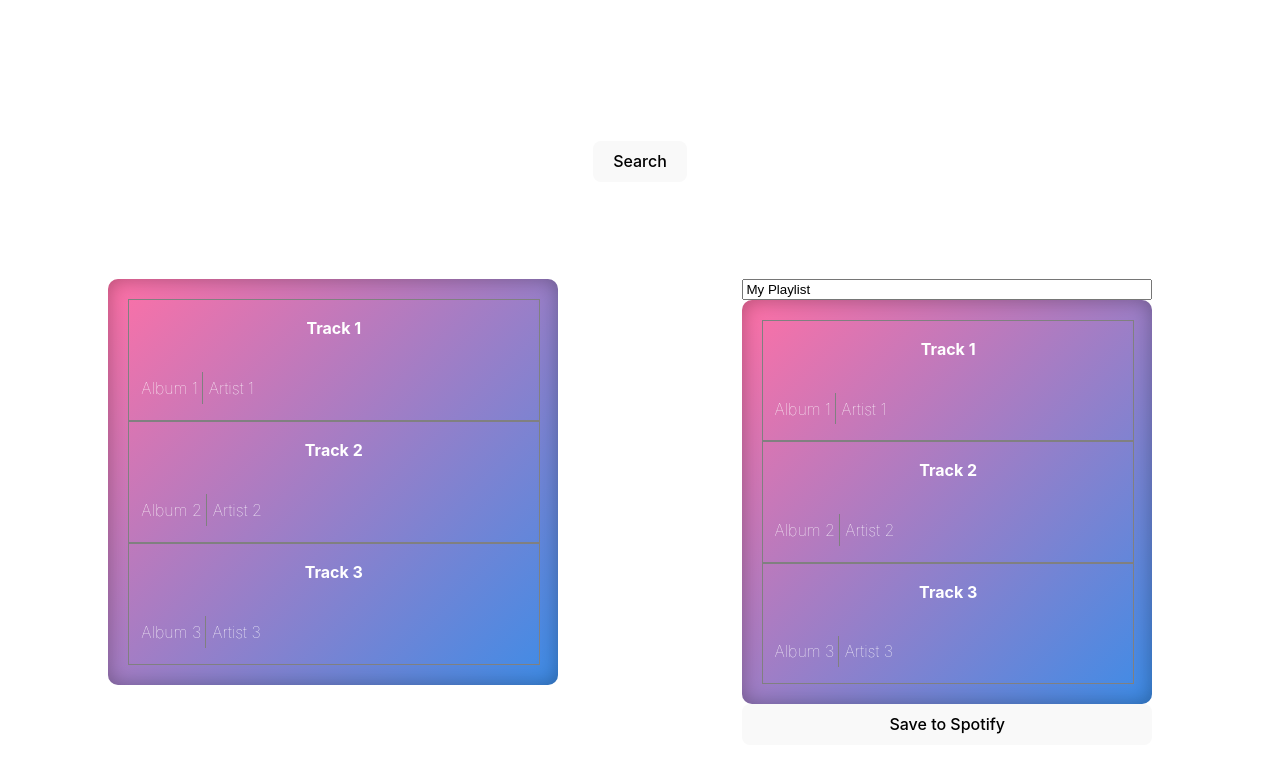
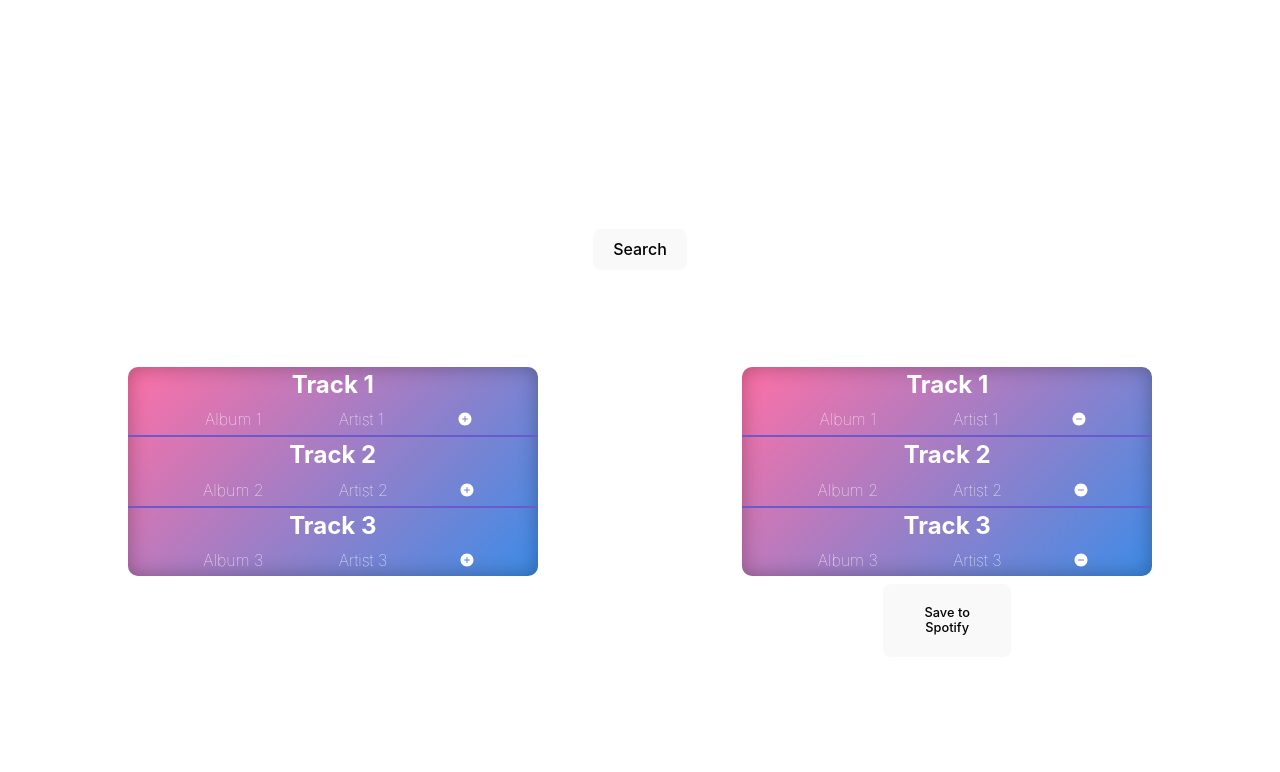
Before and after one commit to kmooredev/jammming, a React (Vite) app: page / in a window 1280 px wide. Shown: the top 772 px of the page. Built offline with nearby package versions, Linux system fonts and the light colour scheme.

Commit message:
added more styling

```diff
--- a/package.json
+++ b/package.json
@@ -11,7 +11,8 @@
   },
   "dependencies": {
     "react": "^18.2.0",
-    "react-dom": "^18.2.0"
+    "react-dom": "^18.2.0",
+    "react-icons": "^5.0.0"
   },
   "devDependencies": {
     "@types/react": "^18.2.43",
--- a/src/App.tsx
+++ b/src/App.tsx
@@ -6,7 +6,7 @@ import Playlist from './components/Playlist/Playlist'
 
 function App() {
 
-  const [tracks, ] = useState([{
+  const [results, ] = useState([{
     id: '1',
     name: 'Track 1',
     artist: 'Artist 1',
@@ -29,7 +29,7 @@ function App() {
     <div className='container'>
       <SearchBar />
       <div className='main'>
-        <SearchResults searchResults={tracks}/>
+        <SearchResults searchResults={results}/>
         <Playlist />
       </div>
     </div>
--- a/src/components/Playlist/Playlist.tsx
+++ b/src/components/Playlist/Playlist.tsx
@@ -4,7 +4,6 @@ import Tracklist from "../Tracklist/Tracklist";
 import styles from './Playlist.module.css';
 
 const Playlist: React.FC = () => {
-  const [playlistName, setPlaylistName] = useState('My Playlist');
   const [playlistTracks, ] = useState([
     {
       id: '1',
@@ -26,16 +25,11 @@ const Playlist: React.FC = () => {
     }
   ])
 
-  const handleNameChange = (event: React.ChangeEvent<HTMLInputElement>) => {
-    setPlaylistName(event.target.value);
-  }
-
     return (
-    <div className={styles.playlist}>
-      <input type="text" value={playlistName} onChange={handleNameChange}/>
-      <Tracklist kind='playlist' tracks={playlistTracks}/>
-      <SaveButton />
-    </div>
+      <div className={styles.playlist}>
+        <Tracklist listType='playlist' tracks={playlistTracks}/>
+        <SaveButton />
+      </div>
   );
 }
 
--- a/src/components/SearchResults/SearchResults.tsx
+++ b/src/components/SearchResults/SearchResults.tsx
@@ -1,5 +1,5 @@
 import Tracklist from "../Tracklist/Tracklist"
-import { TrackProps } from "../Track"
+import { TrackProps } from "../Track/Track"
 import styles from './SearchResults.module.css'
 
 interface SearchResultsProps {
@@ -10,7 +10,7 @@ const SearchResults = ({searchResults}: SearchResultsProps) => {
 
   return (
     <div className={styles.results}>
-      <Tracklist kind='results' tracks={searchResults}/>
+      <Tracklist listType='results' tracks={searchResults}/>
     </div>
   )
 }
--- a/src/components/Track.tsx
+++ /dev/null
@@ -1,20 +0,0 @@
-export interface TrackProps {
-  name: string;
-  artist: string;
-  album: string;
-  id: string;
-}
-
-const Track = ({name, artist, album, id}: TrackProps) => {
-  return (
-    <div style={{ display: 'flex', flexDirection: 'column', width: '100%', margin: 0, border: '1px solid gray'}} key={id}>
-      <p style={{ textAlign: 'center', fontWeight: 'bold'}}>{name}</p>
-      <div style={{display: 'flex', justifyContent: 'flex-start', gap: 2, paddingLeft: '2%'}}>
-        <p style={{ fontWeight: 'lighter', padding: '1%', borderRight: '1px solid gray'}}>{album}</p>
-        <p style={{ fontWeight: 'lighter', padding: '1%'}}>{artist}</p>
-      </div>
-    </div>
-  )
-}
-
-export default Track;
--- /dev/null
+++ b/src/components/Track/Track.module.css
@@ -0,0 +1,39 @@
+.container {
+  display: flex;
+  flex-direction: column;
+  align-items: center;
+  width: 100%;
+  border-bottom: 2px solid slateblue;
+}
+
+.container:hover {
+  zoom: 1.2;
+}
+
+.container:last-of-type {
+  border-bottom: none;
+}
+
+.trackName {
+  text-align: center;
+  font-size: 1.5rem;
+  font-weight: bold;
+  margin: 0;
+}
+
+.detailsContainer {
+  display: flex;
+  width: 100%;
+  justify-content: space-evenly;
+  padding-left: 2%;
+}
+
+.trackDetails {
+  font-weight: lighter;
+  padding: 1%;
+  margin: 0;
+}
+
+.button {
+  align-self: center;
+}
--- /dev/null
+++ b/src/components/Track/Track.tsx
@@ -0,0 +1,25 @@
+import styles from './Track.module.css';
+import { IoAddCircle, IoRemoveCircle } from 'react-icons/io5';
+
+export interface TrackProps {
+  name: string;
+  artist: string;
+  album: string;
+  id: string;
+  listType?: string;
+}
+
+const Track = ({name, artist, album, id, listType}: TrackProps) => {
+  return (
+    <div className={styles.container} key={id}>
+      <p className={styles.trackName}>{name}</p>
+      <div className={styles.detailsContainer}>
+        <p className={styles.trackDetails}>{album}</p>
+        <p className={styles.trackDetails}>{artist}</p>
+        {listType === 'results' ? <IoAddCircle className={styles.button}/> : <IoRemoveCircle className={styles.button}/>}
+      </div>
+    </div>
+  )
+}
+
+export default Track;
--- a/src/components/Tracklist/Tracklist.module.css
+++ b/src/components/Tracklist/Tracklist.module.css
@@ -5,7 +5,6 @@
   width: 100%;
   background: linear-gradient(135deg, #ff70a6, #3c8ce7); /* Gradient colors */
   box-shadow: inset 0 0 20px rgba(0, 0, 0, 0.3); /* Box shadow for depth */
-  padding: 20px;
   color: #fff; /* Text color on the lightbox */
   border-radius: 10px;
   /* animation: rotateColors 10s infinite linear; Circular movement animation */
@@ -16,7 +15,6 @@
   flex-direction: column;
   background: linear-gradient(135deg, #ff70a6, #3c8ce7); /* Gradient colors */
   box-shadow: inset 0 0 20px rgba(0, 0, 0, 0.3); /* Box shadow for depth */
-  padding: 20px;
   color: #fff; /* Text color on the lightbox */
   border-radius: 10px;
   /* animation: rotateColors 10s infinite linear; Circular movement animation */
--- a/src/components/Tracklist/Tracklist.tsx
+++ b/src/components/Tracklist/Tracklist.tsx
@@ -1,16 +1,16 @@
-import Track, { TrackProps} from "../Track"
+import Track, { TrackProps} from "../Track/Track"
 import styles from './Tracklist.module.css';
 
 export interface TracklistProps {
   tracks: TrackProps[],
-  kind?: string
+  listType?: string,
 }
 
-const Tracklist = ({tracks, kind} :TracklistProps) => {
+const Tracklist = ({tracks, listType} :TracklistProps) => {
   return (
-    <div className={kind === 'playlist' ? styles.playlistTracklist : styles.tracklist}>
+    <div className={listType === 'playlist' ? styles.playlistTracklist : styles.tracklist}>
       {tracks.map(track => {
-        return <Track name={track.name} artist={track.artist} album={track.album} id={track.id}/>
+        return <Track name={track.name} artist={track.artist} album={track.album} id={track.id} listType={listType}/>
       })}
     </div>
   )
--- a/src/components/buttons/SaveButton.tsx
+++ b/src/components/buttons/SaveButton.tsx
@@ -1,6 +1,6 @@
 const SaveButton: React.FC = () => {
   return (
-    <button>Save to Spotify</button>
+    <button style={{ alignSelf: 'center', width: '8rem', fontSize: '0.8rem', marginTop: '0.5rem', padding: '5%'}}>Save to Spotify</button>
   )
 }
 
```
Also changed, not shown: 1 other file (tests, documents, lock files or other folders).
